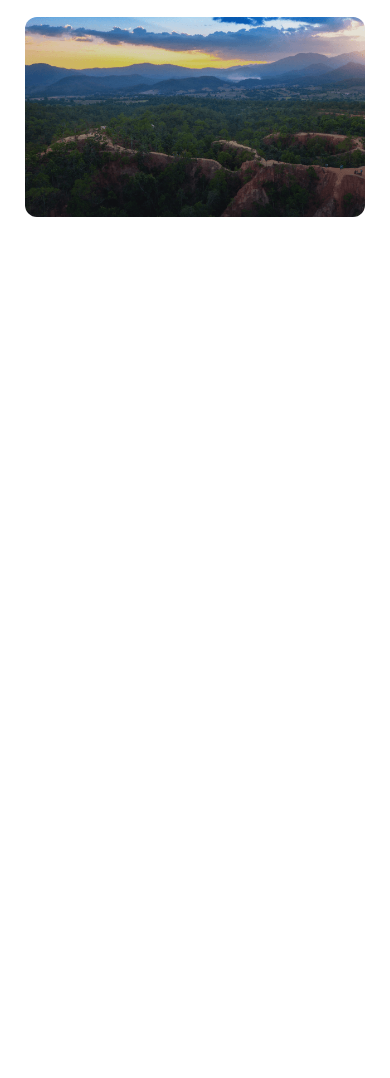
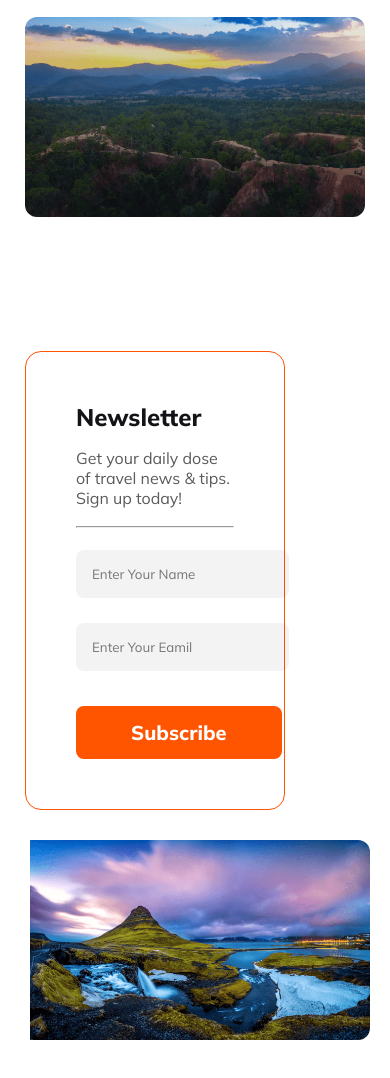
Before and after one commit to alsami6/assingment-2, a plain HTML site: page index.html in a window 390 px wide. Shown: the part 6667-7745 px from the top of the page. Before the commit the page ends 6913 px from the top, so only its background shows below. Drawn offline with Linux system fonts and the light colour scheme.

Commit message:
new layout added

```diff
--- a/index.html
+++ b/index.html
@@ -182,6 +182,19 @@
           <img id="ban-mount-img" src="./Images/Group 40089.png" alt="">
         </div>
       </section>
+      <section class="newsletter-section">
+        <div class="newsletter-div">
+          <h3 class="newsletter-div-heading">Newsletter</h3>
+          <p class="newsletter-div-para">Get your daily dose of travel news & tips. Sign up today!</p>
+          <hr>
+          <input class="in-name" type="text" placeholder="Enter Your Name"><br>
+          <input class="in-eamil" type="text" placeholder="Enter Your Eamil"><br>
+          <button class="subscribe">Subscribe</button>
+        </div>
+        <div class="newsletter-img">
+           <img src="./Images/Rectangle 8 (1).png" alt="">
+        </div>
+      </section>
     </main>
     <footer></footer>
   </body>
--- a/respossive.css
+++ b/respossive.css
@@ -128,4 +128,32 @@
     margin: 0px auto;
     border-radius: 12px;
   }
+
+  .newsletter-section{
+    flex-direction: column;
+  }
+
+  .newsletter-img img{
+    justify-content: left;
+    width: 340px;
+    height: 200px;
+    object-fit: cover;
+    margin: 0px auto;
+    border-radius: 12px;
+    padding-left: 30px;
+    margin-top: 30px;
+    border-radius: 12px;
+  }
+  .newsletter-div{
+    padding: 50px;
+  }
+  .in-name{
+    padding: 16px 45px 16px 16px;
+  }
+  .in-eamil{
+    padding: 16px 45px 16px 16px;
+  }
+  .subscribe{
+    padding: 14px 55px;
+  }
 }
--- a/style.css
+++ b/style.css
@@ -82,7 +82,7 @@ nav li a {
   margin-bottom: 40px;
 }
 
-.btn-find{
+.btn-find {
   padding: 10px 40px;
   border: none;
   border-radius: 8px;
@@ -91,53 +91,53 @@ nav li a {
   cursor: pointer;
 }
 
-.inp-c{
+.inp-c {
   padding: 10px 10px 10px 10px;
   border-radius: 8px;
   border: none;
   margin-right: 6px;
 }
 
-.inp-c:hover{
+.inp-c:hover {
   opacity: 0.8;
 }
 
-.btn-find:hover{
+.btn-find:hover {
   background-color: rgba(255, 84, 0, 1);
   opacity: 0.7;
 }
 
 /* header ned */
 /* popular */
-main{
+main {
   padding: 50px 110px;
 }
 
-.main-text-div{
+.main-text-div {
   width: 50%;
 }
 
-.main-div-1{
+.main-div-1 {
   display: flex;
 }
 
-.main-img-div{
+.main-img-div {
   width: 50%;
   margin-left: 50px;
 }
 
-.main-img-div img{
+.main-img-div img {
   width: 100%;
 }
 
-.popular-heading{
+.popular-heading {
   color: rgba(19, 19, 24, 1);
   font-size: 2.5rem;
   font-weight: 800;
   margin-bottom: 24px;
 }
 
-.popular-para{
+.popular-para {
   color: rgba(19, 19, 24, 0.7);
   font-size: 1rem;
   font-weight: 400;
@@ -145,18 +145,18 @@ main{
   margin-bottom: 30px;
 }
 
-.popular-list{
+.popular-list {
   color: rgba(19, 19, 24, 0.7);
   font-size: 1rem;
   font-weight: 400;
   padding-left: 20px;
 }
 
-.popular-list li{
+.popular-list li {
   margin-bottom: 20px;
 }
 
-.read-btn{
+.read-btn {
   padding: 14px 34px;
   border: none;
   border-radius: 8px;
@@ -167,12 +167,12 @@ main{
   margin-top: 20px;
   cursor: pointer;
 }
-.read-btn:hover{
+.read-btn:hover {
   opacity: 0.9;
   background-color: rgba(255, 85, 0, 0.678);
 }
 /* popular-ends */
-.destination-heading{
+.destination-heading {
   text-align: center;
   color: rgba(19, 19, 24, 1);
   font-size: 2.5rem;
@@ -181,14 +181,14 @@ main{
   margin-bottom: 35px;
 }
 
-.destination-para{
+.destination-para {
   max-width: 643px;
   margin: 0px auto;
   text-align: center;
   margin-bottom: 50px;
   color: rgba(19, 19, 24, 0.7);
 }
-.maldives{
+.maldives {
   background-image: url("./Images/Rectangle\ 5.png");
   padding: 132px 226px;
   border-radius: 12px;
@@ -197,7 +197,7 @@ main{
   font-weight: 800;
   background-repeat: no-repeat;
 }
-.indonesia{
+.indonesia {
   background-image: url("./Images/Rectangle\ 8.png");
   padding: 132px 230px;
   border-radius: 12px;
@@ -206,7 +206,7 @@ main{
   font-weight: 800;
   background-repeat: no-repeat;
 }
-.srilanka{
+.srilanka {
   background-image: url("./Images/Rectangle\ 6.png");
   color: white;
   font-size: 1.75rem;
@@ -214,7 +214,7 @@ main{
   background-repeat: no-repeat;
   padding: 125px 130px;
 }
-.north-america{
+.north-america {
   background-image: url("./Images/Rectangle\ 7.png");
   color: white;
   font-size: 1.75rem;
@@ -223,7 +223,7 @@ main{
   padding: 125px 180px;
   border-radius: 12px;
 }
-.kashmir{
+.kashmir {
   background-image: url("./Images/Rectangle\ 9.png");
   color: white;
   font-size: 1.75rem;
@@ -231,7 +231,7 @@ main{
   background-repeat: no-repeat;
   padding: 125px 80px;
 }
-.bangladesh{
+.bangladesh {
   background-image: url("./Images/Rectangle\ 11.png");
   color: white;
   font-size: 1.75rem;
@@ -239,7 +239,7 @@ main{
   background-repeat: no-repeat;
   padding: 132px 156px;
 }
-.bandarban{
+.bandarban {
   background-image: url("./Images/Rectangle\ 10.png");
   color: white;
   font-size: 1.75rem;
@@ -248,37 +248,37 @@ main{
   padding: 132px 260px;
 }
 
-.indo-mal{
+.indo-mal {
   display: flex;
   gap: 20px;
   margin-bottom: 20px;
 }
 
-.sri-nor-kash{
+.sri-nor-kash {
   display: flex;
   margin-bottom: 20px;
   gap: 20px;
 }
 
-.ban-ban{
+.ban-ban {
   display: flex;
   gap: 20px;
 }
-.palces img{
+.palces img {
   width: 100%;
 }
-.why-us{
+.why-us {
   margin-top: 100px;
 }
 
-.why-us-div-heading{color: rgba(19, 19, 24, 1);
+.why-us-div-heading {
+  color: rgba(19, 19, 24, 1);
   font-size: 2.5rem;
   font-weight: 800;
   text-align: center;
-
 }
 
-.why-us-div-para{
+.why-us-div-para {
   font-size: 1rem;
   text-align: center;
   font-weight: 400;
@@ -289,14 +289,14 @@ main{
   padding-bottom: 50px;
 }
 
-.hotel-div{
+.hotel-div {
   background-color: rgba(251, 181, 99, 0.2);
   width: 50%;
   padding: 20px;
   border-radius: 16px;
 }
 
-.hotel-div-heading{
+.hotel-div-heading {
   color: rgba(19, 19, 24, 1);
   font-size: 1.5rem;
   font-weight: 800;
@@ -304,26 +304,26 @@ main{
   margin-bottom: 16px;
 }
 
-.hotel-world{
+.hotel-world {
   display: flex;
   gap: 24px;
 }
 
-.hotel-div-para{
+.hotel-div-para {
   margin-bottom: 20px;
   font-size: 1rem;
   font-weight: 400px;
   color: rgba(90, 90, 93, 1);
 }
 
-.world-class-div{
+.world-class-div {
   background-color: rgba(41, 206, 246, 0.2);
   max-width: 50%;
   padding: 20px;
   border-radius: 16px;
 }
 
-.world-class-div-heading{
+.world-class-div-heading {
   color: rgba(19, 19, 24, 1);
   font-size: 1.5rem;
   font-weight: 800;
@@ -331,14 +331,14 @@ main{
   margin-bottom: 16px;
 }
 
-.world-class-div-para{
+.world-class-div-para {
   margin-bottom: 20px;
   font-size: 1rem;
   font-weight: 400px;
   color: rgba(90, 90, 93, 1);
 }
 
-.price-div{
+.price-div {
   background-color: rgba(233, 68, 68, 0.2);
   max-width: 50%;
   padding: 20px;
@@ -346,7 +346,7 @@ main{
   margin: 0px auto;
   margin-top: 20px;
 }
-.price-div-heading{
+.price-div-heading {
   color: rgba(19, 19, 24, 1);
   font-size: 1.5rem;
   font-weight: 800;
@@ -354,7 +354,7 @@ main{
   margin-bottom: 16px;
 }
 
-.price-div-para{
+.price-div-para {
   margin-bottom: 20px;
   font-size: 1rem;
   font-weight: 400px;
@@ -362,29 +362,29 @@ main{
 }
 /* end */
 
-.gate-lost{
+.gate-lost {
   display: flex;
   margin-top: 120px;
 }
 
-.gate-lost-div{
+.gate-lost-div {
   margin-right: 10px;
 }
 
-.gate-lost-div-heading{
+.gate-lost-div-heading {
   color: rgba(19, 19, 24, 1);
   font-size: 2.5rem;
   font-weight: 800;
-  padding-right:25px;
+  padding-right: 25px;
   margin-bottom: 20px;
 }
 
-.gate-lost-div-para{
+.gate-lost-div-para {
   color: rgba(90, 90, 93, 1);
   font-size: 1rem;
 }
 
-.gate-lost-div-ul{
+.gate-lost-div-ul {
   font-weight: 700;
   font-weight: 1rem;
   color: rgba(19, 19, 24, 1);
@@ -392,12 +392,12 @@ main{
   padding-left: 18px;
 }
 
-.gate-lost-div-ul li{
+.gate-lost-div-ul li {
   margin-top: 12px;
   margin-bottom: 28px;
 }
 
-.btn-see{
+.btn-see {
   padding: 14px 42px;
   background-color: rgba(255, 84, 0, 1);
   color: rgba(255, 255, 255, 1);
@@ -409,6 +409,78 @@ main{
   cursor: pointer;
 }
 
-.btn-see:hover{
+.btn-see:hover {
   opacity: 0.8;
 }
+
+.newsletter-div {
+  margin-right: 80px;
+}
+
+.newsletter-section {
+  display: flex;
+  margin-top: 130px;
+  margin-bottom: 110px;
+
+}
+
+.newsletter-div{
+  border-radius: 16px;
+  border: 1px solid #ff5400;
+  padding: 40px;
+}
+
+.newsletter-div-heading {
+  color: rgba(19, 19, 24, 1);
+  font-size: 1.5rem;
+  font-weight: 800;
+  margin-bottom: 16px;
+}
+
+.newsletter-div-para {
+  font-size: 1rem;
+  font-weight: 400;
+  color: rgba(90, 90, 93, 1);
+  margin-bottom: 18px;
+}
+
+.in-name {
+  margin-top: 22px;
+  padding: 16px 185px 16px 16px;
+  border-radius: 8px;
+  border: none;
+  background-color: rgba(19, 19, 24, 0.05);
+  text-align: left;
+  margin-bottom: 10px;
+
+}
+
+.in-eamil {
+  margin-top: 15px;
+  padding: 16px 185px 16px 16px;
+  border-radius: 8px;
+  border: none;
+  background-color: rgba(19, 19, 24, 0.05);
+  text-align: left;
+  margin-bottom: 10px;
+}
+.subscribe {
+  margin-top: 25px;
+  padding: 14px 132px;
+  border: none;
+  background-color: rgba(255, 84, 0, 1);
+  color: rgba(255, 255, 255, 1);
+  font-size: 1.25rem;
+  font-weight: 800px;
+  border-radius: 8px;
+  font-weight: 800;
+  cursor: pointer;
+}
+
+.newsletter-img{
+  margin-left: -25px;
+}
+
+.subscribe:hover{
+  opacity: 0.8;
+}
```
Lines whose indentation alone changed are shown as unchanged.
